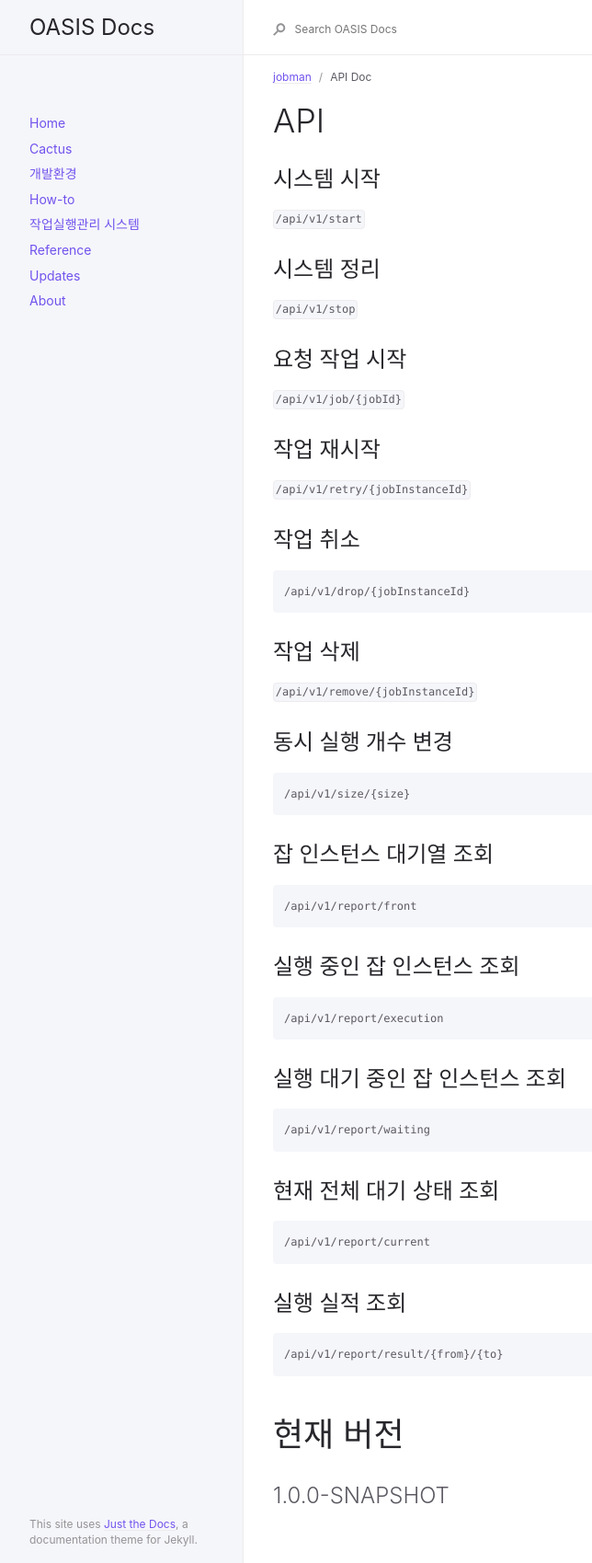
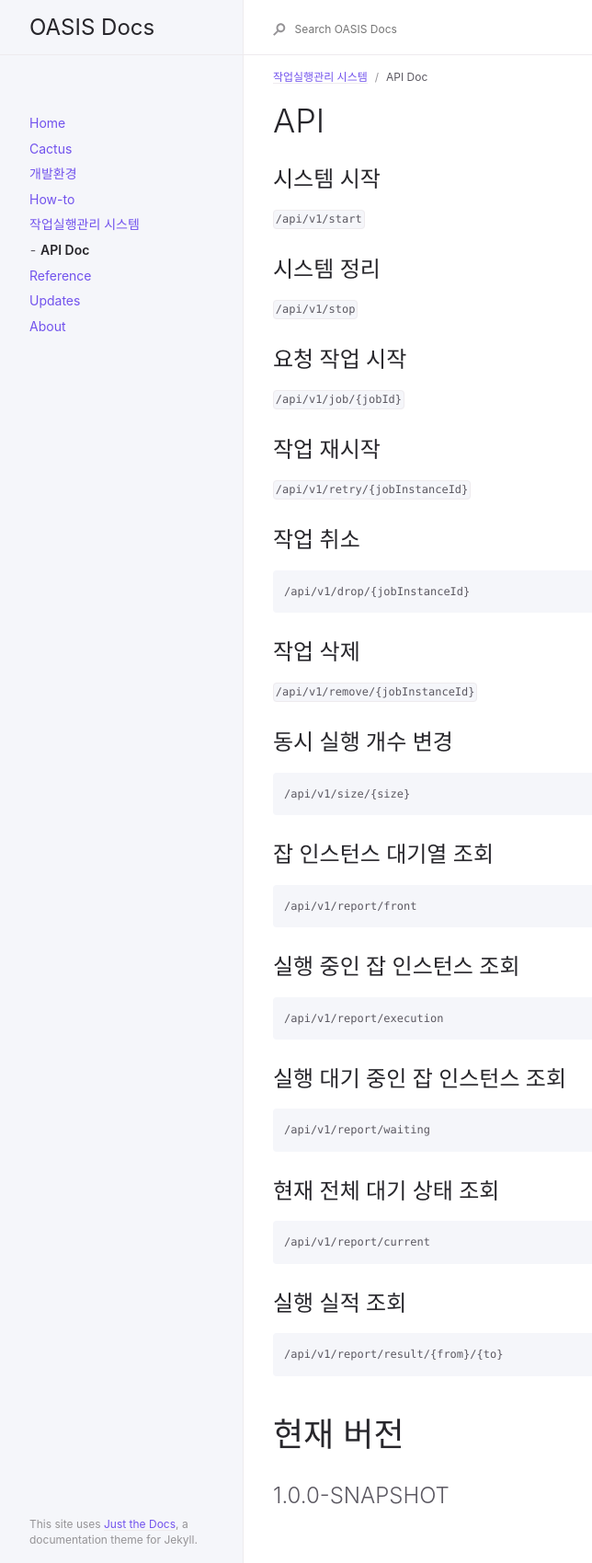
Before and after one commit to oasis-official/oasis-official.github.io, a Jekyll site: the page built from docs/jobman/api.md, in a window 1280 px wide. Shown: the whole page at 92% size, without its empty margins (91-735 px from the left). Built offline with Jekyll 4.4.1, drawn with Linux system fonts in a browser that asks for light colours.

Commit message:
부모 doc 수정

```diff
--- a/docs/jobman/api.md
+++ b/docs/jobman/api.md
@@ -2,7 +2,7 @@
 layout: default
 title: API Doc
 nav_order: 1
-parent: jobman
+parent: 작업실행관리 시스템
 ---
 # API
 
```
